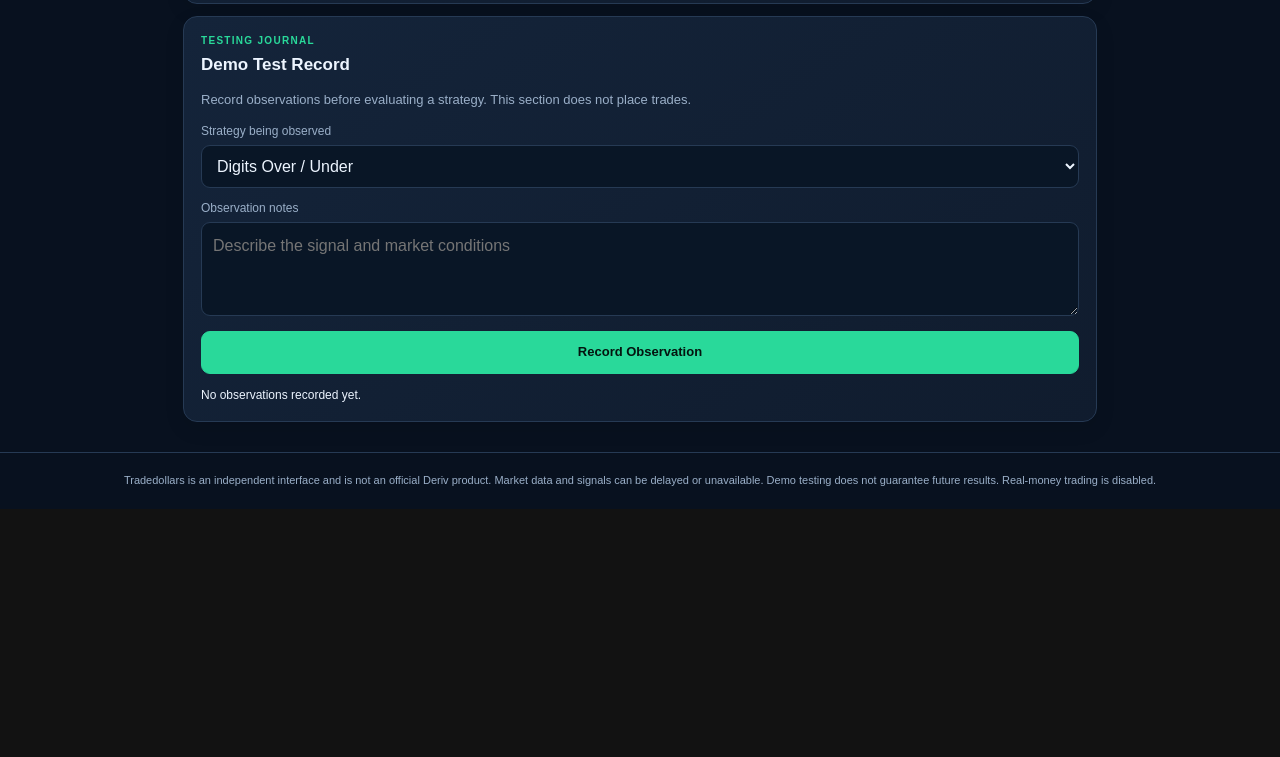
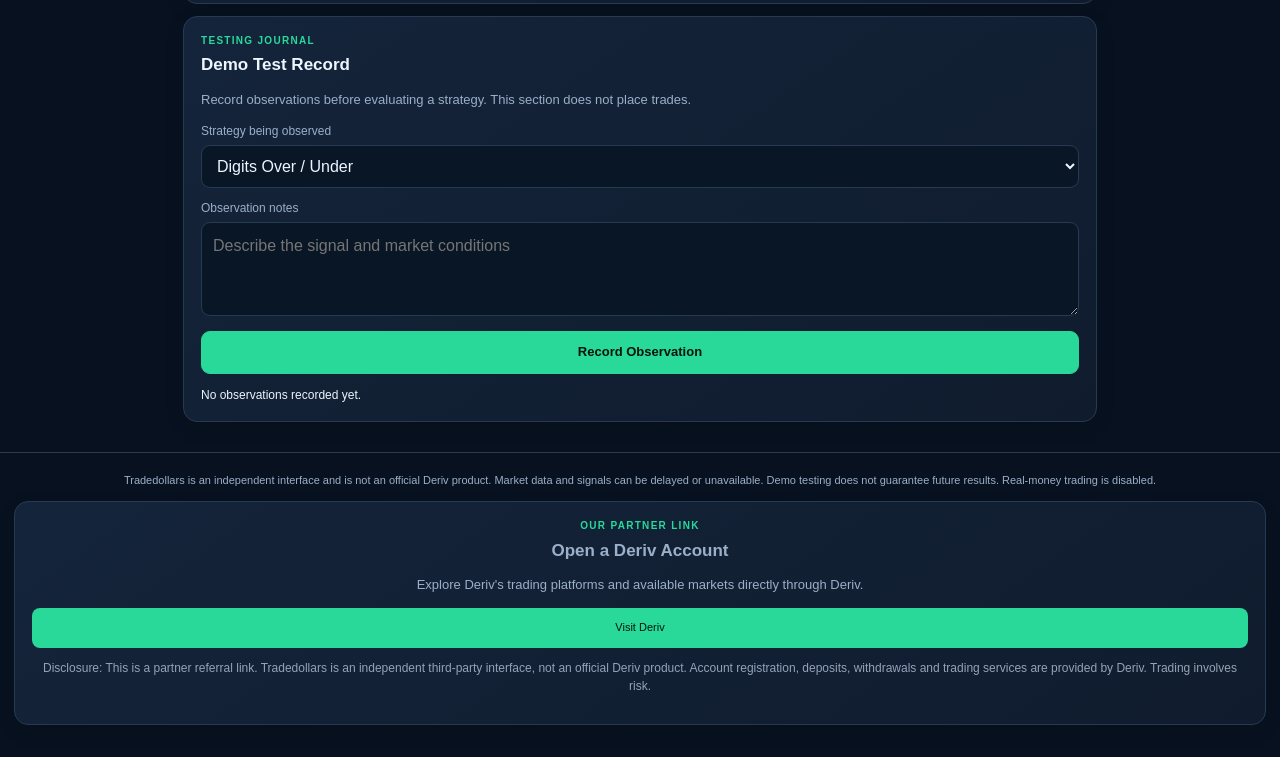
Before and after one commit to henry12-cloud/Deriv-trading-site-, a website: page index.html in a window 1280 px wide. Shown: the part 3107-3864 px from the top of the page. Before the commit the page ends 3616 px from the top, so only its background shows below. Drawn offline with Linux system fonts and the light colour scheme; no server answers.

Commit message:
Add Deriv referral section to index.html
Added a referral section for Deriv account registration with disclosure.

```diff
--- a/index.html
+++ b/index.html
@@ -546,6 +546,39 @@
     Tradedollars is an independent interface and is not an official Deriv product.
     Market data and signals can be delayed or unavailable. Demo testing does not
     guarantee future results. Real-money trading is disabled.
+
+<!-- TRADEDOLLARS DERIV REFERRAL SECTION -->
+<section class="panel" id="derivReferral">
+  <div class="section-kicker">OUR PARTNER LINK</div>
+  <h2>Open a Deriv Account</h2>
+
+  <p>
+    Explore Deriv's trading platforms and available markets
+    directly through Deriv.
+  </p>
+
+  <a
+    href="https://t.deriv.link?t=7LKBSJ6HMS6A"
+    target="_blank"
+    rel="noopener noreferrer"
+    class="primary"
+    style="display:block;text-align:center;
+           text-decoration:none;padding:12px;
+           border-radius:8px"
+  >
+    Visit Deriv
+  </a>
+
+  <p style="font-size:12px;color:#94a3b8;margin-top:12px">
+    Disclosure: This is a partner referral link.
+    Tradedollars is an independent third-party interface,
+    not an official Deriv product. Account registration,
+    deposits, withdrawals and trading services are provided
+    by Deriv. Trading involves risk.
+  </p>
+</section>
+<!-- END REFERRAL SECTION -->
+
   </footer>
 
   <script src="./script.js" defer></script>
```
